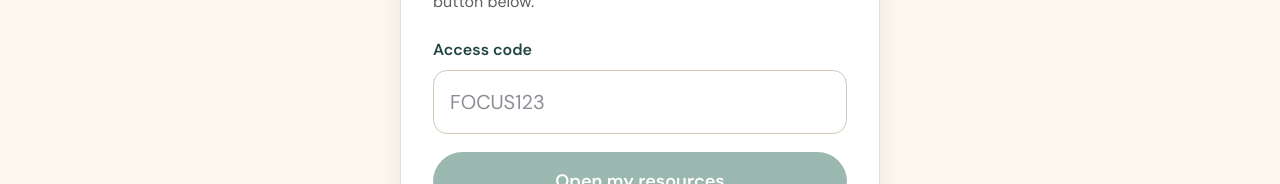
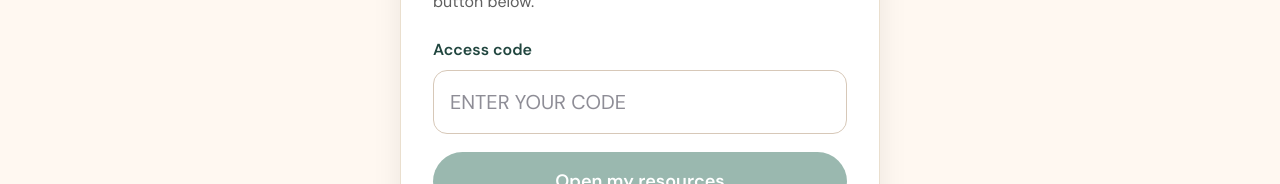
Before and after one commit to developmentalhub/allied-health-assistant-course, a Next.js app: page /access in a window 1280 px wide. Shown: the part 367-551 px from the top of the page. Built offline with nearby package versions, Linux system fonts and the light colour scheme; no server answers.

Commit message:
Remove visible access code placeholder

```diff
--- a/app/access/page.tsx
+++ b/app/access/page.tsx
@@ -99,7 +99,7 @@ export default function AccessCodePage() {
             id="access-code"
             value={code}
             onChange={(e) => setCode(e.target.value.toUpperCase())}
-            placeholder="FOCUS123"
+            placeholder="Enter your code"
             autoComplete="off"
             style={{
               width: "100%",
```
